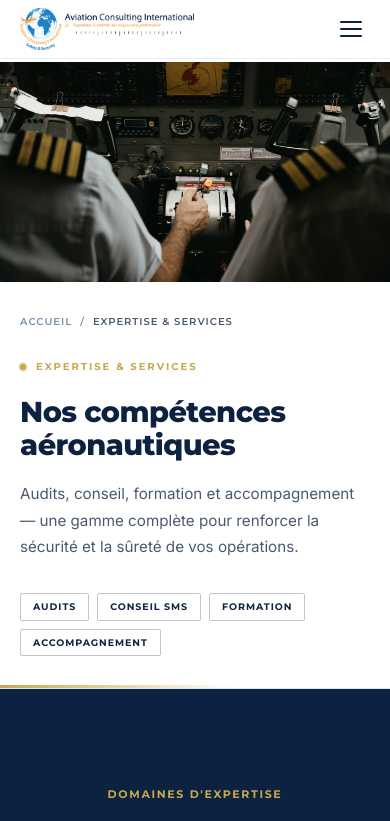
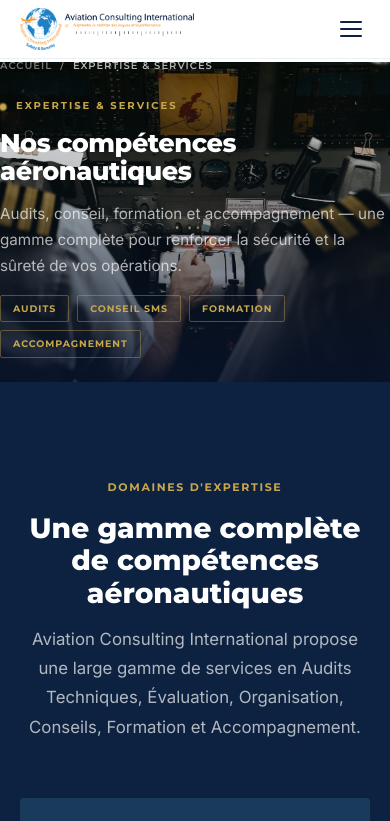
Before and after one commit to idy-00/aciaviation, a React (Vite) app: page /methodes in a window 390 px wide. Shown: the top 821 px of the page. Built offline with nearby package versions, Linux system fonts and the light colour scheme.

Commit message:
fix: relecture 8 points heroes timeline valeurs contact footer

```diff
--- a/src/components/ActualitesHero.jsx
+++ b/src/components/ActualitesHero.jsx
@@ -4,32 +4,27 @@ import './ActualitesHero.css'
 export default function ActualitesHero() {
   return (
     <section className="actu-hero" aria-label="Actualités">
-
-      {/* Image pleine largeur avec découpe diagonale */}
       <div className="actu-hero-img-wrap">
         <img
           src="/actualites-hero.jpg"
           alt="Séminaire et conférence professionnelle"
           className="actu-hero-img"
         />
-        {/* Card texte centrée sur l'image */}
-        <div className="actu-hero-card">
+        <div className="actu-hero-overlay" aria-hidden="true" />
+
+        <div className="actu-hero-content container">
           <nav className="actu-hero-breadcrumb" aria-label="Fil d'Ariane">
             <Link to="/">Accueil</Link>
             <span aria-hidden="true">/</span>
             <span>Actualités</span>
           </nav>
-          <div className="actu-hero-eyebrow">
-            <span className="actu-hero-dot" aria-hidden="true" />
-            Actualités
-          </div>
+          <div className="actu-hero-rule" aria-hidden="true" />
           <h1 className="actu-hero-title">Événements &amp;<br />Actualités ACI</h1>
           <p className="actu-hero-sub">
-            Séminaires, formations et actualités<br />d'Aviation Consulting International.
+            Séminaires, formations et actualités d'Aviation Consulting International.
           </p>
         </div>
       </div>
-
     </section>
   )
 }
--- a/src/components/ClientsHero.jsx
+++ b/src/components/ClientsHero.jsx
@@ -19,6 +19,7 @@ export default function ClientsHero() {
             Nous accompagnons administrations, aéroports, compagnies aériennes et tous les acteurs du secteur aéronautique dans le renforcement de leur sécurité et sûreté.
           </p>
         </div>
+        <div className="clients-hero-rule" aria-hidden="true" />
       </div>
     </section>
   )
--- a/src/components/ExpertiseHero.css
+++ b/src/components/ExpertiseHero.css
@@ -1,41 +1,41 @@
-/* ── Expertise Hero — split photo/texte, fond blanc côté texte ── */
+/* ── Expertise Hero — image pleine largeur + texte en overlay en bas ── */
 .expertise-hero {
-  display: grid;
-  grid-template-columns: 1fr 1fr;
-  min-height: 520px;
   margin-top: 68px;
+  position: relative;
+  width: 100%;
 }
 
-/* Colonne image */
-.expertise-hero-img-col {
+.expertise-hero-img-wrap {
   position: relative;
+  width: 100%;
   overflow: hidden;
 }
 .expertise-hero-img {
   width: 100%;
-  height: 100%;
+  height: 540px;
   object-fit: cover;
   object-position: center 65%;
   display: block;
 }
-/* Ligne dorée verticale sur le bord droit */
-.expertise-hero-line {
+/* Overlay dégradé — transparent en haut, navy en bas */
+.expertise-hero-overlay {
   position: absolute;
-  top: 10%;
-  right: 0;
-  width: 3px;
-  height: 80%;
-  background: linear-gradient(to bottom, transparent, var(--gold), transparent);
+  inset: 0;
+  background: linear-gradient(
+    to bottom,
+    rgba(8,20,46,0.0) 0%,
+    rgba(8,20,46,0.25) 45%,
+    rgba(8,20,46,0.82) 100%
+  );
 }
 
-/* Colonne texte — fond BLANC */
+/* Bloc texte positionné en bas de l'image */
 .expertise-hero-text-col {
-  background: var(--white);
-  padding: 56px 56px 56px 52px;
-  display: flex;
-  flex-direction: column;
-  justify-content: center;
-  border-bottom: 1px solid var(--border);
+  position: absolute;
+  bottom: 0;
+  left: 0;
+  right: 0;
+  padding: 0 0 48px;
 }
 
 /* Breadcrumb */
@@ -48,16 +48,16 @@
   font-weight: 600;
   letter-spacing: 0.1em;
   text-transform: uppercase;
-  color: var(--text-light);
-  margin-bottom: 28px;
+  color: rgba(255,255,255,0.45);
+  margin-bottom: 16px;
 }
 .expertise-hero-breadcrumb a {
-  color: var(--text-light);
+  color: rgba(255,255,255,0.45);
   text-decoration: none;
   transition: color 0.2s;
 }
-.expertise-hero-breadcrumb a:hover { color: var(--blue); }
-.expertise-hero-breadcrumb span:last-child { color: var(--text-mid); }
+.expertise-hero-breadcrumb a:hover { color: rgba(255,255,255,0.85); }
+.expertise-hero-breadcrumb span:last-child { color: rgba(255,255,255,0.7); }
 
 /* Eyebrow */
 .expertise-hero-eyebrow {
@@ -70,7 +70,7 @@
   letter-spacing: 0.2em;
   text-transform: uppercase;
   color: var(--gold);
-  margin-bottom: 20px;
+  margin-bottom: 14px;
 }
 .expertise-hero-dot {
   width: 6px;
@@ -85,24 +85,31 @@
   50%       { box-shadow: 0 0 0 6px rgba(201,168,76,0); }
 }
 
-/* Titre — navy sur blanc */
+/* Titre */
 .expertise-hero-title {
   font-family: 'Montserrat', sans-serif;
-  font-size: clamp(1.8rem, 2.8vw, 2.6rem);
+  font-size: clamp(2rem, 3.2vw, 3rem);
   font-weight: 800;
-  color: var(--navy);
-  line-height: 1.15;
-  margin-bottom: 20px;
+  color: var(--white);
+  line-height: 1.1;
+  margin-bottom: 16px;
   letter-spacing: -0.02em;
+  max-width: 640px;
 }
 
-/* Sous-titre */
+/* Sous-titre + badges sur la même ligne */
+.expertise-hero-bottom {
+  display: flex;
+  align-items: center;
+  gap: 32px;
+  flex-wrap: wrap;
+}
+
 .expertise-hero-sub {
   font-size: 0.95rem;
-  color: var(--text-mid);
-  line-height: 1.75;
-  margin-bottom: 32px;
-  max-width: 420px;
+  color: rgba(255,255,255,0.68);
+  line-height: 1.7;
+  max-width: 480px;
 }
 
 /* Badges */
@@ -110,6 +117,7 @@
   display: flex;
   flex-wrap: wrap;
   gap: 8px;
+  flex-shrink: 0;
 }
 .expertise-hero-badge {
   font-family: 'Montserrat', sans-serif;
@@ -117,40 +125,21 @@
   font-weight: 700;
   letter-spacing: 0.1em;
   text-transform: uppercase;
-  color: var(--navy);
-  border: 1px solid rgba(8,20,46,0.25);
+  color: var(--gold);
+  border: 1px solid rgba(201,168,76,0.4);
   padding: 5px 12px;
   border-radius: 2px;
 }
 
-/* Trait doré en bas du bloc texte */
-.expertise-hero-text-col::after {
-  content: '';
-  display: block;
-  position: absolute;
-  bottom: 0;
-  left: 0;
-  right: 0;
-  height: 3px;
-  background: linear-gradient(to right, var(--gold) 0%, transparent 60%);
-}
-.expertise-hero-text-col { position: relative; }
-
 /* Responsive */
 @media (max-width: 900px) {
-  .expertise-hero {
-    grid-template-columns: 1fr;
-    margin-top: 62px;
-  }
-  .expertise-hero-img-col {
-    height: 280px;
-  }
-  .expertise-hero-line { display: none; }
-  .expertise-hero-text-col {
-    padding: 40px 28px;
-  }
+  .expertise-hero { margin-top: 62px; }
+  .expertise-hero-img { height: 420px; }
+  .expertise-hero-text-col { padding-bottom: 32px; }
+  .expertise-hero-title { font-size: clamp(1.6rem, 4vw, 2.2rem); }
+  .expertise-hero-bottom { flex-direction: column; align-items: flex-start; gap: 16px; }
 }
 @media (max-width: 600px) {
-  .expertise-hero-img-col { height: 220px; }
-  .expertise-hero-text-col { padding: 32px 20px; }
+  .expertise-hero-img { height: 320px; }
+  .expertise-hero-text-col { padding-bottom: 24px; }
 }
--- a/src/components/ExpertiseHero.jsx
+++ b/src/components/ExpertiseHero.jsx
@@ -4,45 +4,39 @@ import './ExpertiseHero.css'
 export default function ExpertiseHero() {
   return (
     <section className="expertise-hero" aria-label="Expertise & Services">
-
-      {/* Photo cockpit — colonne gauche */}
-      <div className="expertise-hero-img-col">
+      <div className="expertise-hero-img-wrap">
         <img
           src="/expertise-hero.jpg"
           alt="Pilotes en cockpit — opérations aériennes"
           className="expertise-hero-img"
         />
-        <div className="expertise-hero-line" aria-hidden="true" />
-      </div>
+        <div className="expertise-hero-overlay" aria-hidden="true" />
 
-      {/* Texte — colonne droite sur fond BLANC */}
-      <div className="expertise-hero-text-col">
+        <div className="expertise-hero-text-col container">
           <nav className="expertise-hero-breadcrumb" aria-label="Fil d'Ariane">
             <Link to="/">Accueil</Link>
             <span aria-hidden="true">/</span>
-          <span>Expertise & Services</span>
+            <span>Expertise &amp; Services</span>
           </nav>
-
           <div className="expertise-hero-eyebrow">
             <span className="expertise-hero-dot" aria-hidden="true" />
-          Expertise & Services
+            Expertise &amp; Services
           </div>
-
           <h1 className="expertise-hero-title">
             Nos compétences<br />aéronautiques
           </h1>
-
+          <div className="expertise-hero-bottom">
             <p className="expertise-hero-sub">
               Audits, conseil, formation et accompagnement — une gamme complète pour renforcer la sécurité et la sûreté de vos opérations.
             </p>
-
             <div className="expertise-hero-badges">
               {['Audits', 'Conseil SMS', 'Formation', 'Accompagnement'].map(b => (
                 <span key={b} className="expertise-hero-badge">{b}</span>
               ))}
             </div>
           </div>
-
+        </div>
+      </div>
     </section>
   )
 }
--- a/src/components/Footer.css
+++ b/src/components/Footer.css
@@ -11,22 +11,25 @@
   margin-bottom: 48px;
 }
 
-/* Logo complet — encart blanc pour que les couleurs réelles ressortent sur fond sombre */
+/* Logo — fond blanc minimal, juste ce qu'il faut pour la lisibilité */
 .footer-logo-link {
   display: inline-block;
-  background: var(--white);
-  border-radius: 4px;
-  padding: 10px 16px;
+  background: rgba(255,255,255,0.92);
+  border-radius: 6px;
+  padding: 8px 12px;
   margin-bottom: 18px;
   line-height: 0;
+  transition: background 0.2s;
+}
+.footer-logo-link:hover {
+  background: rgba(255,255,255,1);
 }
 .footer-logo-img {
-  height: 68px;      /* assez grand pour que le slogan soit lisible */
+  height: 56px;
   width: auto;
-  max-width: 300px;
+  max-width: 260px;
   object-fit: contain;
   display: block;
-  /* PAS de filter — couleurs originales préservées */
 }
 
 .footer-brand p {
--- a/src/components/Values.css
+++ b/src/components/Values.css
@@ -2,11 +2,20 @@
 
 .values-grid {
   display: grid;
-  grid-template-columns: repeat(3, 1fr);
+  grid-template-columns: 1.6fr 1fr 1fr;
+  grid-template-rows: auto auto;
   gap: 1px;
   background: rgba(255,255,255,0.07);
   border-radius: 4px;
   overflow: hidden;
+}
+
+/* Carte mise en avant — occupe 2 lignes */
+.value-card--featured {
+  grid-row: 1 / 3;
+  display: flex;
+  flex-direction: column;
+  justify-content: flex-end;
 }
 
 .value-card {
@@ -19,6 +28,23 @@
 .value-card:hover {
   background: rgba(255,255,255,0.04);
   border-top-color: var(--gold);
+}
+
+/* Icône */
+.value-icon {
+  width: 44px;
+  height: 44px;
+  border-radius: 10px;
+  background: rgba(201,168,76,0.12);
+  display: flex;
+  align-items: center;
+  justify-content: center;
+  color: var(--gold);
+  margin-bottom: 20px;
+  transition: background var(--transition);
+}
+.value-card:hover .value-icon {
+  background: rgba(201,168,76,0.22);
 }
 
 .value-num {
@@ -53,8 +79,25 @@
   line-height: 1.7;
 }
 
+/* Carte featured — titre plus grand */
+.value-card--featured h3 {
+  font-size: 17px;
+  margin-bottom: 14px;
+}
+.value-card--featured p {
+  font-size: 14px;
+  color: rgba(255,255,255,0.62);
+}
+.value-card--featured .value-num {
+  font-size: 3.5rem;
+}
+
 @media (max-width: 1024px) {
-  .values-grid { grid-template-columns: repeat(2, 1fr); }
+  .values-grid {
+    grid-template-columns: 1fr 1fr;
+    grid-template-rows: unset;
+  }
+  .value-card--featured { grid-row: unset; }
 }
 @media (max-width: 600px) {
   .values-grid { grid-template-columns: 1fr; }
```
Also changed, not shown: src/components/ActualitesHero.css (+49 -88 lines), src/components/ClientsHero.css (+42 -20 lines), src/components/Contact.jsx (+16 -35 lines), src/components/Methods.css (+12 -40 lines), src/components/Values.jsx (+12 -8 lines). Lines whose indentation alone changed are shown as unchanged.
